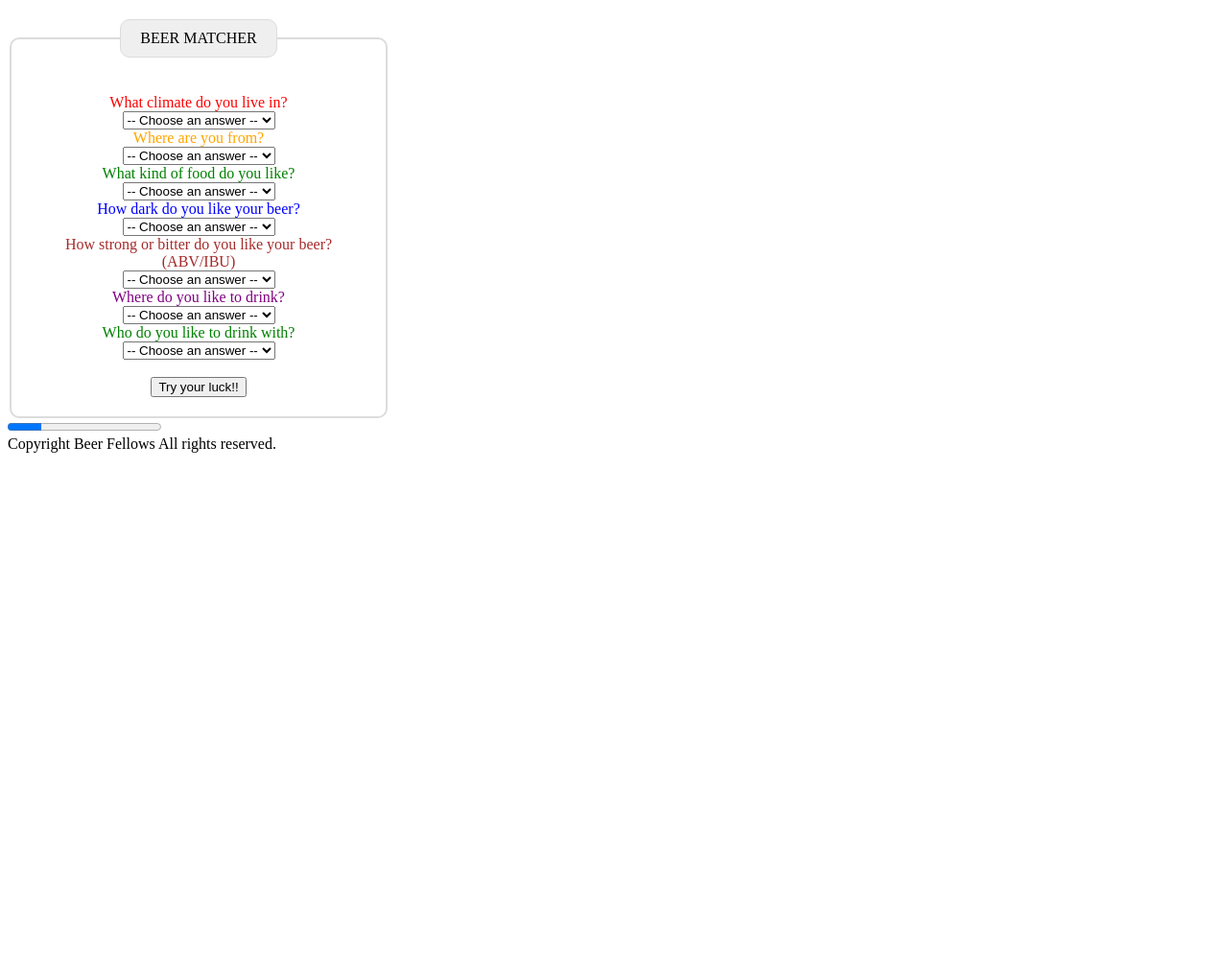
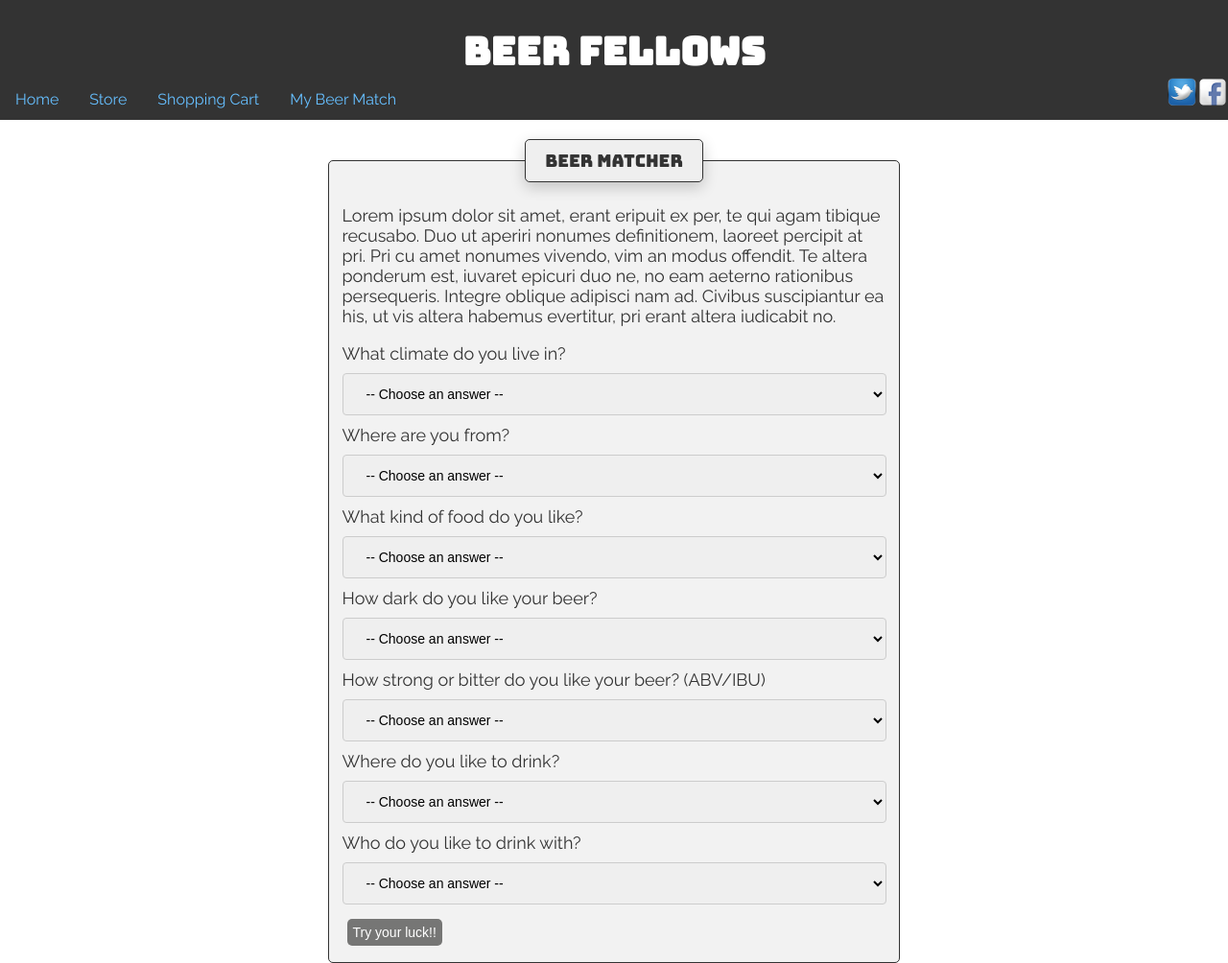
Before and after one commit to jshabani/beer-fellows, a plain HTML site: page beermatcher.html in a window 1280 px wide. Shown: the whole page at 96% size. Before the commit the page ends 800 px from the top, so only its background shows below. Drawn offline with Linux system fonts and the light colour scheme; no server answers.

Commit message:
Added styling to beer matcher and moved and renamed files

```diff
--- a/beermatcher.html
+++ b/beermatcher.html
@@ -1,24 +1,43 @@
 <!DOCTYPE html>
 <html>
 <head>
-  <title></title>
-  <link href="beermatcher1.css" type="text/css" rel="stylesheet"
+  <title>Beer Fellows Matcher</title>
+  <link href="css/style.css" type="text/css" rel="stylesheet">
+  <link href="css/beermatcher.css" type="text/css" rel="stylesheet">
+  <link href="https://fonts.googleapis.com/css?family=Bungee|Raleway" rel="stylesheet">
 </head>
 <body>
-  <div class="style-name"><h2 id="style-name"></h2></div>
-  <div class="style-description"><p id="style-description"></p></div>
+  <header>
+    <div id="logo"></div>
+    <h1 id="logoText">Beer Fellows</h1>
+    <nav>
+      <ul>
+        <li><a href="index.html">Home</a></li>
+        <li><a href="store.html">Store</a></li>
+        <li><a id="cart" href="checkout.html">Shopping Cart</a></li>
+        <li><a href="beermatcher.html">My Beer Match</a></li>
+        <a class="floatRight" href="https://www.facebook.com/"><img src="img/facebook-32.png"></a>
+        <a class="floatRight" href="https://www.twitter.com/"><img src="img/twitter-32.png"></a>
+      </ul>
+    </nav>
+  </header>
+
   <form id="beerMatcher">
-    <fieldset> <br />
+    <fieldset>
       <legend>Beer Matcher</legend>
-      <label for="climateQuiz" ><font color="red">What climate do you live in?</font> <br />
+
+      <p>Lorem ipsum dolor sit amet, erant eripuit ex per, te qui agam tibique recusabo. Duo ut aperiri nonumes definitionem, laoreet percipit at pri. Pri cu amet nonumes vivendo, vim an modus offendit. Te altera ponderum est, iuvaret epicuri duo ne, no eam aeterno rationibus persequeris. Integre oblique adipisci nam ad. Civibus suscipiantur ea his, ut vis altera habemus evertitur, pri erant altera iudicabit no.</p>
+
+      <label for="climateQuiz">What climate do you live in?</label>
       <select id="climateQuiz" class="pickChoice" name="climateQuiz">
         <option value="select">-- Choose an answer --</option>
         <option value="Hot">Hot</option>
         <option value="Cold">Cold</option>
         <option value="Mild">Mild</option>
         <option value="Rainy">Rainy</option>
-      </select> <br />
-      <label for="locationQuiz"><font color="orange">Where are you from?</font> <br />
+      </select><br>
+
+      <label for="locationQuiz">Where are you from?</label>
       <select id="locationQuiz" class="pickChoice" name="locationQuiz">
         <option value="select">-- Choose an answer --</option>
         <option value="asia">Asia</option>
@@ -26,63 +45,66 @@
         <option value="europe">Europe</option>
         <option value="northamerica">North America</option>
         <option value="southamerica">South America</option>
-      </select> <br />
-      <label for="foodQuiz"><font color="green">What kind of food do you like?</font> <br />
+      </select><br>
+
+      <label for="foodQuiz">What kind of food do you like?</label>
       <select id="foodQuiz" class="pickChoice" name="foodQuiz">
         <option value="select">-- Choose an answer --</option>
         <option value="burgers">Burgers or Sandwish</option>
         <option value="fish">Fish and Chips</option>
         <option value="chicken">Wings</option>
         <option value="Oregonwest">Nachos</option>
-      </select> <br />
-      <label for="colorQuiz"><font color="blue">How dark do you like your beer?</font> <br />
+      </select><br>
+
+      <label for="colorQuiz">How dark do you like your beer?</label>
       <select id="colorQuiz" class="pickChoice" name="colorQuiz">
         <option value="select">-- Choose an answer --</option>
         <option value="">Pale</option>
         <option value="red">Red</option>
         <option value="green">Dark</option>
         <option value="dark">Stout</option>
-      </select> <br />
-      <label for="strengthQuiz"><font color="brown">How strong or bitter do you like your beer?(ABV/IBU) </font></label> <br />
+      </select><br>
+
+      <label for="strengthQuiz">How strong or bitter do you like your beer? (ABV/IBU)</label>
       <select id="strengthQuiz" class="pickChoice" name="strengthQuiz">
         <option value="select">-- Choose an answer --</option>
         <option value="bars">Low</option>
         <option value="clubs">Medium</option>
         <option value="events">High</option>
-      </select> <br />
-      <label for="venueQuiz"><font color="purple">Where do you like to drink?</font> <br />
+      </select><br>
+
+      <label for="venueQuiz">Where do you like to drink?</label>
       <select id="venueQuiz" class="pickChoice" name="venueQuiz">
         <option value="select">-- Choose an answer --</option>
         <option value="bars">Bars</option>
         <option value="clubs">Clubs</option>
         <option value="events">Events</option>
         <option value="home">Home</option>
-      </select> <br />
-      <label for="partnerQuiz"><font color="green">Who do you like to drink with?</font> <br />
+      </select><br>
+
+      <label for="partnerQuiz">Who do you like to drink with?</label>
       <select id="partnerQuiz" class="pickChoice" name="partnerQuiz">
         <option value="select">-- Choose an answer --</option>
         <option value="bars">All by myself</option>
         <option value="clubs">With friends</option>
         <option value="events">With family</option>
         <option value="home">With strangers</option>
-      </select> <br />
-      <br />
-<input id="randomizeButton" type="submit" name="submit" value="Try your luck!!" onClick="myButton()">
-</fieldset>
+      </select><br>
 
-</form>
+      <input id="randomizeButton" class="button" type="submit" name="submit" value="Try your luck!!" onClick="myButton()">
+    </fieldset>
+  </form>
+  <div id="results">
+    <div id="style-name"><h2 id="style-name"></h2></div>
+    <div id="style-description"><p id="style-description"></p></div>
+  </div>
 
-<style>
-
-</style>
-
-<script type="text/javascript" src="beermatcher2.js"></script>
-<!-- <script type="text/javascript" src="js/app.js"></script> -->
-            <progress value="22" max="100">
-            </progress>
-            <section id="image-container"></section>
-          </body>
-          <footer>
-            Copyright Beer Fellows  All rights reserved.
-          </footer>
-          <html>
+  <!-- <progress value="22" max="100">
+  </progress> -->
+  <section id="image-container"></section>
+  <script type="text/javascript" src="js/beermatcher.js"></script>
+</body>
+  <!-- <footer>
+    Copyright Beer Fellows  All rights reserved.
+  </footer> -->
+<html>
--- a/beermatcher1.css
+++ /dev/null
@@ -1,14 +0,0 @@
-fieldset {
-  width: 350px;
-  border: 2px solid #dcdcdc;
-  border-radius: 10px;
-  padding: 20px;
-  text-align: center;
-}
-legend {background-color: #efefef;
-border: 1px solid #dcdcdc;
-border-radius: 10px;
-padding: 10px 20px;
-text-align: center;
-text-transform: uppercase;
-}
--- a/beermatcher2.js
+++ /dev/null
@@ -1,223 +0,0 @@
-var form = document.getElementById("beermatcher")
-
-
-function quiz(form){
-  var enter = 0
-  var climate = document.getElementById("climateQuiz");
-  var climateSelected = climate.options[climate.selectedIndex].value;
-  console.log(climateSelected);
-  var location = document.getElementById("locationQuiz");
-  var locationSelected = location.options[location.selectedIndex].value;
-  var food = document.getElementById("foodQuiz");
-  var foodSelected = food.options[food.selectedIndex].value;
-  var color = document.getElementById("colorQuiz");
-  var colorSelected = color.options[color.selectedIndex].value;
-  var bitter = document.getElementById("strengthQuiz");
-  var bitterSelected = bitter.options[bitter.selectedIndex].value;
-  var venue = document.getElementById("venueQuiz");
-  var venueSelected = venue.options[venue.selectedIndex].value;
-  var partner = document.getElementById("partnerQuiz");
-  var partnerSelected = partner.options[partner.selectedIndex].value;
-  var checkingQuestion = true;
-    if (climate.selectedIndex === 0){
-      climate.style.border="5px solid #0000ff";
-      var checkingQuestion= false;
-   }
-   if (location.selectedIndex === 0){
-     location.style.border="5px solid #0000ff";
-     var checkingQuestion = false;
-    // alert("Please answer question #2");
-  }
-   if (food.selectedIndex === 0){
-     food.style.border="5px solid #0000ff";
-     var checkingQuestion = false;
-     //alert("Please answer question #3");
-   }
-   if (color.selectedIndex === 0){
-     color.style.border="5px solid #0000ff";
-     var checkingQuestion = false;
-     //alert("Please answer question #4");
-   }
-   if (bitter.selectedIndex === 0){
-     bitter.style.border="5px solid #0000ff";
-     var checkingQuestion = false;
-     //alert("Please answer question #4");
-   }
-   if (venue.selectedIndex === 0){
-     venue.style.border="5px solid #0000ff";
-     var checkingQuestion = false;
-}
-  if (partner.selectedIndex === 0){
-    partner.style.border="5px solid #0000ff";
-    checkingQuestion = false;
-
-}
-//else {
-
-//}
-	   //alert("Please answer question #5");
-   //else {
-//   Math.floor((Math.random() * 10) + 1);
-// }
-// var computerChoice = Math.random();
-// if (computerChoice < 0.34) {
-// 	computerChoice = "";
-// } else if(computerChoice <= 0.67) {
-// 	computerChoice = "";
-// } else {
-// 	computerChoice = "";
-// } console.log("Computer: " + computerChoice);
-// var compare = function(choice1, choice2) {
-//         if (choice1 === choice2) {
-//             return "";
-//         }
-//         else if (choice1 === "") {
-//
-//             if (choice2 === "") {
-//             compare = "";
-//         }
-//             else {
-//             compare = "";
-//                 }
-//             }
-//         else if (choice1 === "") {
-//
-//             if (choice2 === "") {
-//                 compare = "";
-//                 }
-//             else {
-//                 compare = "";
-//                 }
-//             }
-//         else if (choice1 === "") {
-//
-//             if (choice2 === "") {
-//                 compare = "";
-//                 }
-//             else {
-//                 compare = "";
-//                 }
-            }
-
-function Picture(source) {
-  this.src = source;
-  this.y = 0; // votes
-}
-
-
-var photo = new Array();
-photo.push(new Picture("splill.jpg"));
-photo.push(new Picture("fourcheer.jpg"));
-photo.push(new Picture("cheers.jpg"));
-photo.push(new Picture("beerthumb.jpg"));
-
-
-function showImages() {
-    var container = document.getElementById("image-container");
-      container.innerHTML="";
-      var randomIndex = Math.floor(Math.random() * photo.length);
-      var image = document.createElement("img");
-      image.src = "imgbmatch/" +photo[randomIndex].src;
-      container.appendChild(image);
-}
-
-
-function myButton(e) {
-
-    document.getElementById("beermaster");
-    quiz();
-    //Styles();
-    styleRandomizer();
-    showImages();
-  }
-
-  var beerStyleList = [];
-  var httpStyleRequest;
-
-  // style object constructor
-  function BeerStyle() {
-    this.id = "";
-    this.name = "";
-    this.description = "";
-    this.categoryId = "";
-  }
-
-  // make api call
-  function makeBeerStyleRequest(url) {
-    httpStyleRequest = new XMLHttpRequest();
-    if (!httpStyleRequest) {
-      alert('Giving up :( Cannot create an XMLHTTP instance');
-      return false;
-    }
-    console.log("making api call for styles");
-    httpStyleRequest.onreadystatechange = makeBeerStyleContent;
-    httpStyleRequest.open('GET', url, true);
-    httpStyleRequest.send();
-  }
-
-  // do stuff with the api call
-  function makeBeerStyleContent() {
-    if (httpStyleRequest.readyState === XMLHttpRequest.DONE) {
-      console.log("returning api results for styles");
-      if (httpStyleRequest.status === 200) {
-        var results = JSON.parse(httpStyleRequest.responseText);
-        console.log(results);
-        var stylesArray = results.data;
-        console.log(results.data);
-        for (var i = 0; i < stylesArray.length; i++) {
-          if ((stylesArray[i].name)) {
-            var style = new BeerStyle();
-            style.name = stylesArray[i].name;
-            style.id = stylesArray[i].id;
-            style.description = stylesArray[i].description;
-            style.categoryName = stylesArray[i].category.name;
-            beerStyleList.push(style);
-          }
-        }
-        //Randomizes the descriptions of the styles
-        var j = Math.floor(Math.random() * beerStyleList.length);
-        var obj = beerStyleList[j];
-        console.log(obj);
-        var styleName = document.getElementById("style-name");
-        styleName.innerHTML = obj.name;
-        var styleInformation = document.getElementById("style-description");
-        styleInformation.innerHTML = obj.description;
-        //styleName.addEventListener("onclick", false);
-        //styleInformation.addEventListener("onclick", false);
-      } else {
-        alert('There was a problem with the request.');
-      }
-    }
-  }
-
-
-function Styles() {
-}
-
-function styleRandomizer (){
-  makeBeerStyleRequest("http://api.brewerydb.com/v2/styles?key=b0ea11da6b4664a3b34cd203de153077");
-  console.log(beerStyleList);
-  //var
-
-//  obj.description =
-//  var styleDescription = document.getElementById("")
-}
-
-
-// var pickResult = function (arr, count) {
-//   var style = [], i, pick, clone = .slice(0, .length);
-//   for (i = 0; i < count; i ++) {
-//     pick = Math.floor(Math.random() * .length);
-//     if (clone[pick] !== undefined) {
-//       out.push(clone[pick]);
-//       clone.splice(pick, 1);
-//     }
-//   }
-//   return out;
-// };
-//
-// function myProgressbar() {
-//
-// }
-window.addEventListener("onclick", makeBeerStyleContent);
-window.addEventListener("onclick", styleRandomizer);
--- /dev/null
+++ b/css/beermatcher.css
@@ -0,0 +1,73 @@
+body {
+  margin-bottom: 50px;
+}
+
+#beerMatcher {
+  width: 60%;
+  max-width: 600px;
+  margin: 0 auto;
+  color: #333;
+  font-size: 18px;
+}
+
+fieldset {
+  text-align: left;
+  background-color: #f2f2f2;
+  border: 1px solid #333;
+  border-radius: 5px;
+  margin-top: 20px;
+}
+
+legend {
+  color: #333;
+  font-family: "Bungee", cursive;
+  background-color: #efefef;
+  border: 1px solid #333;
+  border-radius: 5px;
+  padding: 10px 20px;
+  text-align: center;
+  box-shadow: 0 5px 15px rgba(0,0,0,0.2);
+}
+
+.pickChoice {
+  /*float: right;*/
+}
+
+input[type=text], select {
+    width: 100%;
+    padding: 12px 20px;
+    margin: 10px 0;
+    display: inline-block;
+    border: 1px solid #ccc;
+    border-radius: 4px;
+    box-sizing: border-box;
+}
+
+input[type=text], select:hover {
+  box-shadow: 0 5px 15px rgba(0,0,0,0.2);
+}
+
+#results {
+  display: none;
+  width: 60%;
+  max-width: 600px;
+  margin: 0 auto;
+  background-color: #f2f2f2;
+  border: 1px solid #333;
+  border-radius: 5px;
+  /*margin-top: 20px;
+  margin-bottom: 50px;*/
+}
+
+#style-name {
+  /*display: none;*/
+  text-align: center;
+  font-family: "Bungee", cursive;
+  font-size: 36px;
+  margin: 20px;
+}
+
+#style-description {
+  /*display: none;*/
+  margin: 20px;
+}
--- a/css/style.css
+++ b/css/style.css
@@ -35,7 +35,7 @@ nav li {
 
 nav li a {
   display: block;
-  color: white;
+  color: #66bfff;
   text-align: center;
   padding: 14px 16px;
   text-decoration: none;
--- /dev/null
+++ b/js/beermatcher.js
@@ -0,0 +1,203 @@
+var form = document.getElementById("beermatcher")
+
+// this is for the subtotal in the header
+var cartList = "";
+var cartTotal = "";
+// check if local storages exist
+if (localStorage.getItem("Cart Contents") !== null) {
+  cartList = JSON.parse(localStorage.getItem("Cart Contents").split(","));
+}
+// check if local storage exits
+var cartTotal = "";
+if (localStorage.getItem("Cart Total") !== null) {
+  cartTotal = JSON.parse(localStorage.getItem("Cart Total").split(","));
+  var navText = document.getElementById("cart");
+  // set header nav text
+  if (cartTotal !== "") {
+    navText.textContent = "Shopping Cart ($" + cartTotal + ")";
+  }
+}
+
+function quiz(form){
+  var enter = 0
+  var climate = document.getElementById("climateQuiz");
+  var climateSelected = climate.options[climate.selectedIndex].value;
+  console.log(climateSelected);
+  var location = document.getElementById("locationQuiz");
+  var locationSelected = location.options[location.selectedIndex].value;
+  var food = document.getElementById("foodQuiz");
+  var foodSelected = food.options[food.selectedIndex].value;
+  var color = document.getElementById("colorQuiz");
+  var colorSelected = color.options[color.selectedIndex].value;
+  var bitter = document.getElementById("strengthQuiz");
+  var bitterSelected = bitter.options[bitter.selectedIndex].value;
+  var venue = document.getElementById("venueQuiz");
+  var venueSelected = venue.options[venue.selectedIndex].value;
+  var partner = document.getElementById("partnerQuiz");
+  var partnerSelected = partner.options[partner.selectedIndex].value;
+  var checkingQuestion = true;
+  if (climate.selectedIndex === 0){
+    climate.style.border="5px solid #0000ff";
+    checkingQuestion= false;
+  }
+  if (location.selectedIndex === 0){
+    location.style.border="5px solid #0000ff";
+    checkingQuestion = false;
+    // alert("Please answer question #2");
+  }
+  if (food.selectedIndex === 0){
+    food.style.border="5px solid #0000ff";
+    var checkingQuestion = false;
+    //alert("Please answer question #3");
+  }
+  if (color.selectedIndex === 0){
+    color.style.border="5px solid #0000ff";
+    var checkingQuestion = false;
+    //alert("Please answer question #4");
+  }
+  if (bitter.selectedIndex === 0){
+    bitter.style.border="5px solid #0000ff";
+    checkingQuestion = false;
+    //alert("Please answer question #4");
+  }
+  if (venue.selectedIndex === 0){
+    venue.style.border="5px solid #0000ff";
+    checkingQuestion = false;
+  }
+  if (partner.selectedIndex === 0){
+    partner.style.border="5px solid #0000ff";
+    checkingQuestion = false;
+
+  }
+  return checkingQuestion;
+  //else {
+
+  //}
+}
+
+function Picture(source) {
+  this.src = source;
+  this.y = 0; // votes
+}
+
+
+var photo = new Array();
+photo.push(new Picture("splill.jpg"));
+photo.push(new Picture("fourcheer.jpg"));
+photo.push(new Picture("cheers.jpg"));
+photo.push(new Picture("beerthumb.jpg"));
+
+
+function showImages() {
+  var container = document.getElementById("image-container");
+  container.innerHTML="";
+  var randomIndex = Math.floor(Math.random() * photo.length);
+  var image = document.createElement("img");
+  image.src = "imgbmatch/" +photo[randomIndex].src;
+  container.appendChild(image);
+}
+
+
+function myButton(e) {
+
+  document.getElementById("beermaster");
+  if(quiz()) {
+    showImages();
+    document.getElementById("results").style.display="block";
+    // document.getElementById("style-name").style.display = "block";
+    // document.getElementById("style-description").style.display = "block";
+
+  }
+  //Styles();
+
+}
+window.addEventListener("load", styleRandomizer);
+var beerStyleList = [];
+var httpStyleRequest;
+
+// style object constructor
+function BeerStyle() {
+  this.id = "";
+  this.name = "";
+  this.description = "";
+  this.categoryId = "";
+}
+
+// make api call
+function makeBeerStyleRequest(url) {
+  httpStyleRequest = new XMLHttpRequest();
+  if (!httpStyleRequest) {
+    alert('Giving up :( Cannot create an XMLHTTP instance');
+    return false;
+  }
+  console.log("making api call for styles");
+  httpStyleRequest.onreadystatechange = makeBeerStyleContent;
+  httpStyleRequest.open('GET', url, true);
+  httpStyleRequest.send();
+}
+
+// do stuff with the api call
+function makeBeerStyleContent() {
+  if (httpStyleRequest.readyState === XMLHttpRequest.DONE) {
+    console.log("returning api results for styles");
+    if (httpStyleRequest.status === 200) {
+      var results = JSON.parse(httpStyleRequest.responseText);
+      console.log(results);
+      var stylesArray = results.data;
+      console.log(results.data);
+      for (var i = 0; i < stylesArray.length; i++) {
+        if ((stylesArray[i].name)) {
+          var style = new BeerStyle();
+          style.name = stylesArray[i].name;
+          style.id = stylesArray[i].id;
+          style.description = stylesArray[i].description;
+          style.categoryName = stylesArray[i].category.name;
+          beerStyleList.push(style);
+        }
+      }
+      //Randomizes the descriptions of the styles
+      var j = Math.floor(Math.random() * beerStyleList.length);
+      var obj = beerStyleList[j];
+      console.log(obj);
+      var styleName = document.getElementById("style-name");
+      styleName.innerHTML = obj.name;
+      var styleInformation = document.getElementById("style-description");
+      styleInformation.innerHTML = obj.description;
+      //styleName.addEventListener("onclick", false);
+      //styleInformation.addEventListener("onclick", false);
+    } else {
+      alert('There was a problem with the request.');
+    }
+  }
+}
+
+
+function Styles() {
+}
+
+function styleRandomizer (){
+  makeBeerStyleRequest("http://api.brewerydb.com/v2/styles?key=b0ea11da6b4664a3b34cd203de153077");
+  console.log(beerStyleList);
+  //var
+
+  //  obj.description =
+  //  var styleDescription = document.getElementById("")
+}
+
+
+// var pickResult = function (arr, count) {
+//   var style = [], i, pick, clone = .slice(0, .length);
+//   for (i = 0; i < count; i ++) {
+//     pick = Math.floor(Math.random() * .length);
+//     if (clone[pick] !== undefined) {
+//       out.push(clone[pick]);
+//       clone.splice(pick, 1);
+//     }
+//   }
+//   return out;
+// };
+//
+// function myProgressbar() {
+//
+// }
+window.addEventListener("onclick", makeBeerStyleContent);
```
Also changed, not shown: img/beerthumb.jpg (renamed from imgbmatch/beerthumb.jpg), img/cheers.jpg (renamed from imgbmatch/cheers.jpg), img/fourcheer.jpg (renamed from imgbmatch/fourcheer.jpg), img/splill.jpg (renamed from imgbmatch/splill.jpg).
